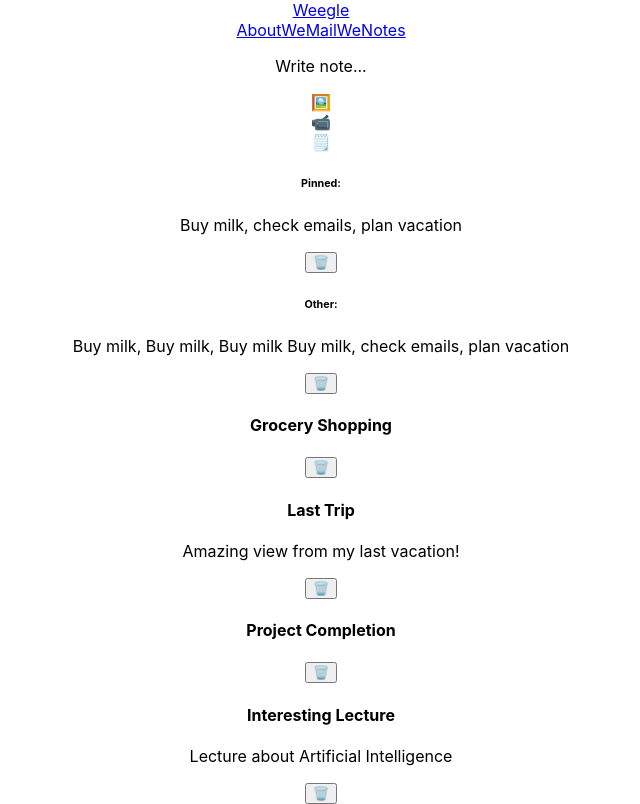
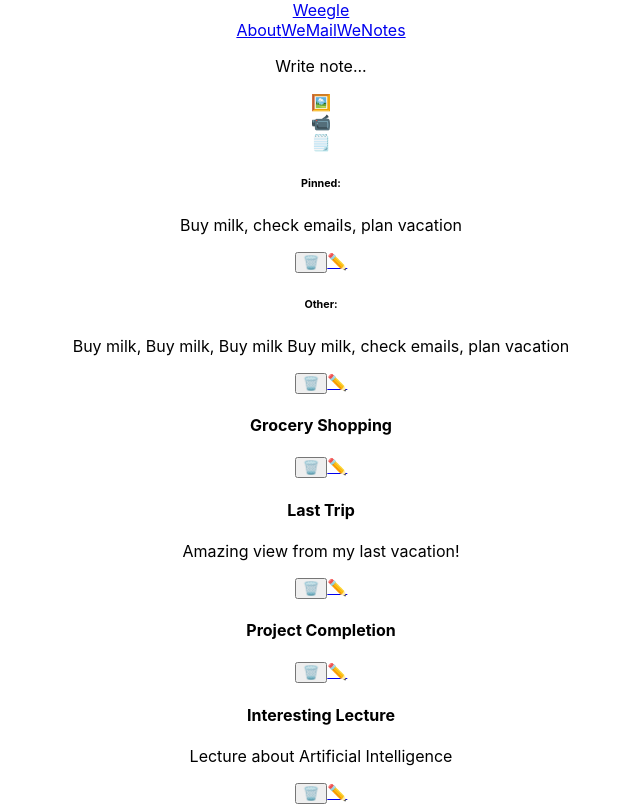
Before and after one commit to AviadMalikan/Weegle, a React (Create React App) app: page /note in a window 1280 px wide. Shown: the whole page, without its empty margins (319-959 px from the left). Built offline with nearby package versions, Linux system fonts and the light colour scheme.

Commit message:
remove date, add edit functionality

```diff
--- a/src/cmps/notes/note-preview.jsx
+++ b/src/cmps/notes/note-preview.jsx
@@ -1,25 +1,11 @@
 import { useState } from "react"
+import { Link } from "react-router-dom"
 
 
 export function NotePreview({ note, onRemoveNote }) {
     const [isHover, setIsHover] = useState(false)
 
-    // {
-    //     id: "2",
-    //     type: "list",
-    //     isPinned: false,
-    //     info: {
-    //         title: "Grocery Shopping",
-    //         items: [
-    //             { text: "Milk", isChecked: false },
-    //             { text: "Bread", isChecked: true },
-    //             { text: "Eggs", isChecked: false }
-    //         ]
-    //     },
-    //     style: {
-    //         background: "#90EE90"
-    //     }
-    // },
+
 
 
     return <article className="note-preview"
@@ -32,6 +18,7 @@ export function NotePreview({ note, onRemoveNote }) {
 
         {<section className={`note-tool-btn-container ${isHover ? "hovering" : "hidden"}`}>
             {<button className="note-remove-btn" onClick={() => onRemoveNote(note.id)}>🗑️</button>}
+            {<Link to={`/note/edit/${note.id}`} className="note-remove-btn"  >✏️</Link>}
         </section>
         }
     </article >
```
